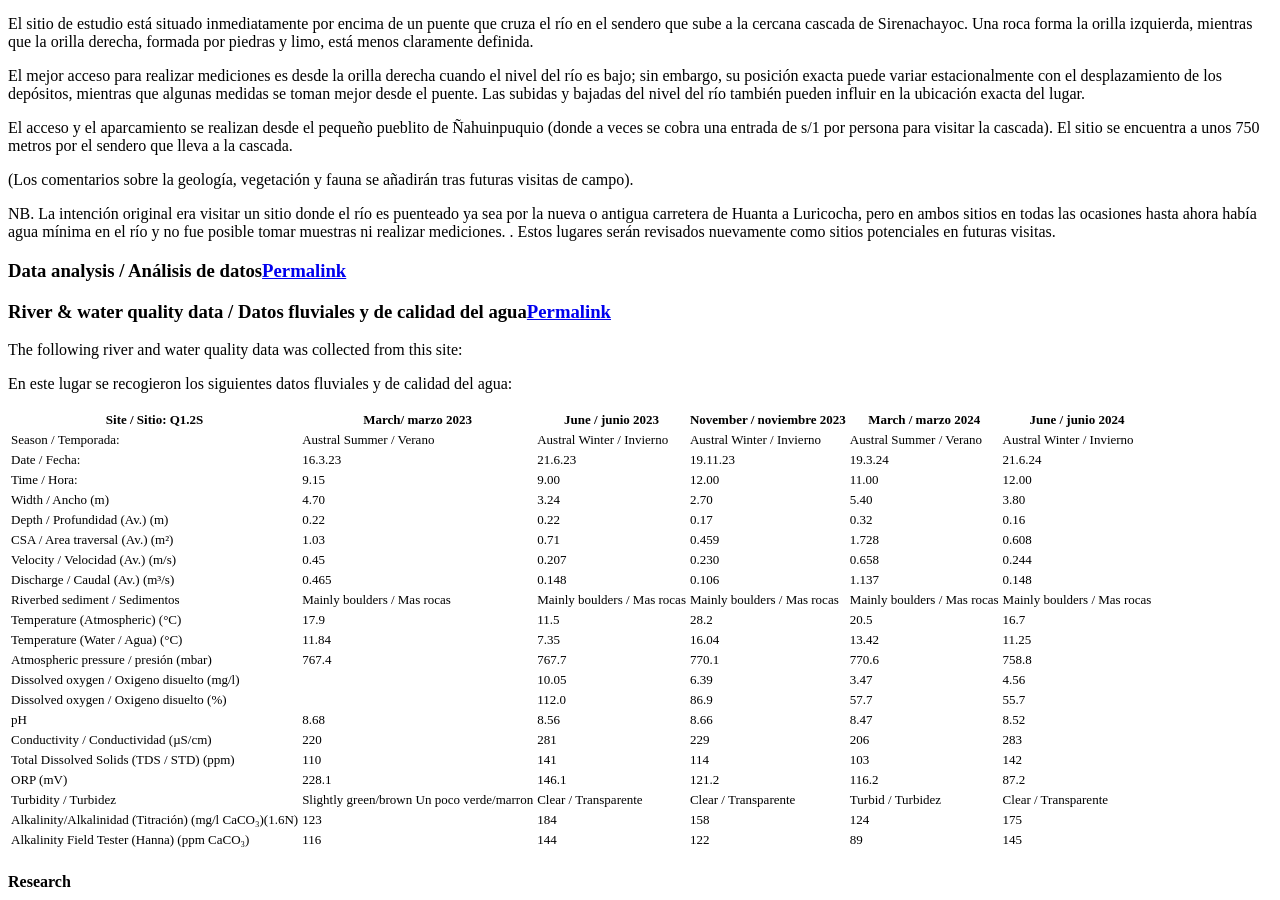
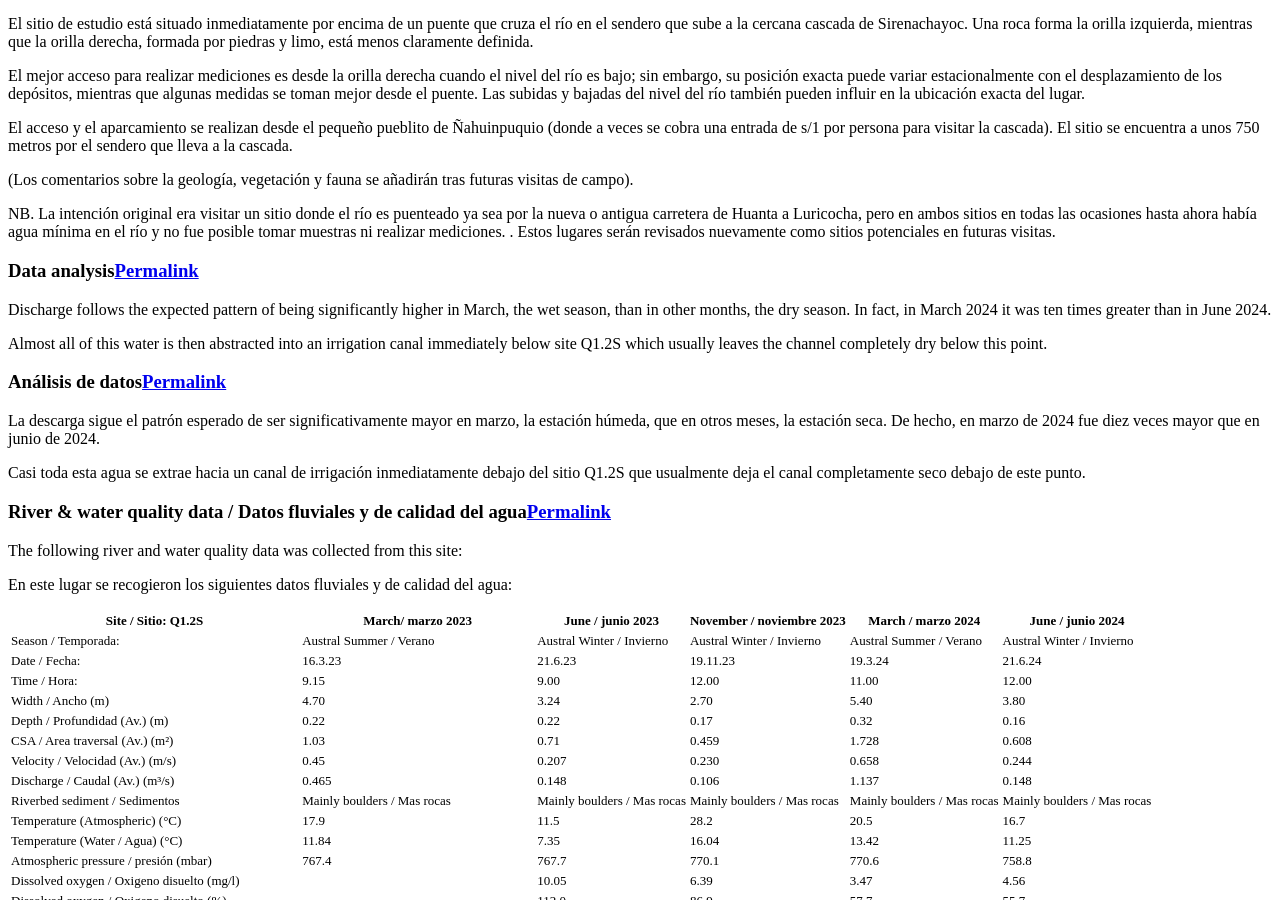
Before and after one commit to HVLepage/cavep-unah, a Jekyll site: the page built from _docs/site-network/Q1_2S.md, in a window 1280 px wide and 900 px high, scrolled down 2301 px. Built offline with Jekyll 4.4.1, drawn with Linux system fonts in a browser that asks for light colours; comment, search, counter and statistics services are not loaded.

Commit message:
Update Q1_2S.md

```diff
--- a/_docs/site-network/Q1_2S.md
+++ b/_docs/site-network/Q1_2S.md
@@ -59,11 +59,17 @@ El acceso y el aparcamiento se realizan desde el pequeño pueblito de Ñahuinpuq
 NB. La intención original era visitar un sitio donde el río es puenteado ya sea por la nueva o antigua carretera de Huanta a Luricocha, pero en ambos sitios en todas las ocasiones hasta ahora había agua mínima en el río y no fue posible tomar muestras ni realizar mediciones. . Estos lugares serán revisados nuevamente como sitios potenciales en futuras visitas.
 
 
-### Data analysis / Análisis de datos
+### Data analysis
 
+Discharge follows the expected pattern of being significantly higher in March, the wet season, than in other months, the dry season. In fact, in March 2024 it was ten times greater than in June 2024.
 
+Almost all of this water is then abstracted into an irrigation canal immediately below site Q1.2S which usually leaves the channel completely dry below this point.
 
+### Análisis de datos
 
+La descarga sigue el patrón esperado de ser significativamente mayor en marzo, la estación húmeda, que en otros meses, la estación seca. De hecho, en marzo de 2024 fue diez veces mayor que en junio de 2024.
+
+Casi toda esta agua se extrae hacia un canal de irrigación inmediatamente debajo del sitio Q1.2S que usualmente deja el canal completamente seco debajo de este punto.
 
 
 ### River & water quality data / Datos fluviales y de calidad del agua
```
